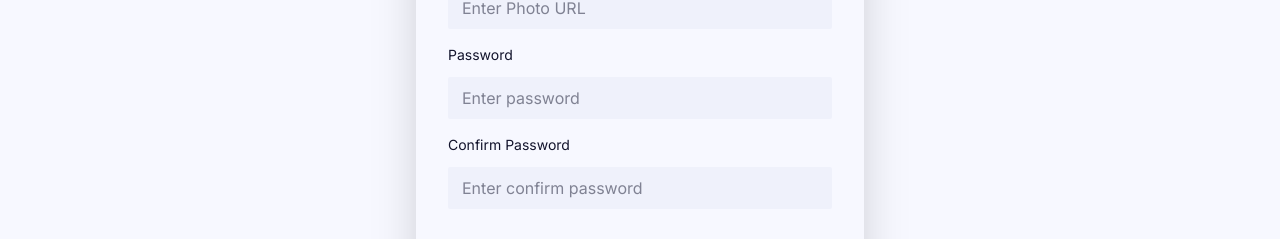
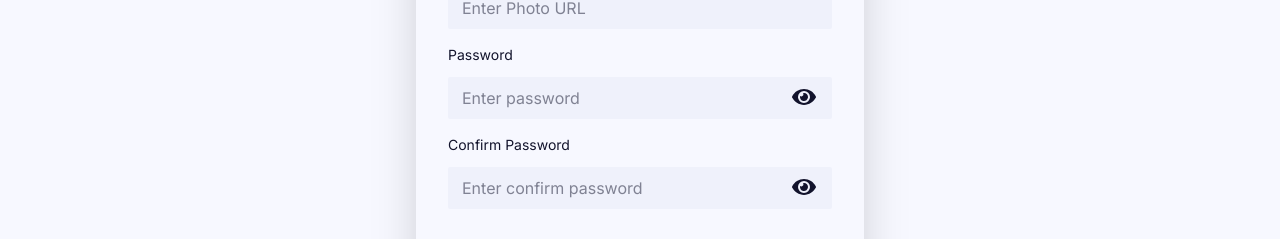
Before and after one commit to nurislam243/hobbex-client-side, a React (Vite) app: page /registration in a window 1280 px wide. Shown: the part 511-750 px from the top of the page. Built offline with nearby package versions, Linux system fonts and the light colour scheme; no server answers.

Commit message:
added eye button at password input button in login form and register form

```diff
--- a/src/components/EmptyMyGroups/EmptyMyGroups.jsx
+++ b/src/components/EmptyMyGroups/EmptyMyGroups.jsx
@@ -3,9 +3,9 @@ import { Link } from 'react-router';
 
 const EmptyMyGroups = () => {
     return (
-        <div className='flex justify-center pt-[150px]'>
+        <div className='flex justify-center pt-[90px] md:pt-[120px]'>
             <div className="text-center">
-                <h2 className="text-2xl lg:text-3xl font-semibold text-gray-700">No Groups Found</h2>
+                <h2 className="text-2xl lg:text-3xl font-semibold white-text-dark-mode text-gray-700">No Groups Found</h2>
                 <p className="text-gray-500 mt-3">You haven’t created or joined any hobby group yet.</p>
                 <div className="mt-7">
                     <Link to={'/createGroup'} className="px-5 py-2 bg-primary text-white rounded hover:bg-primary/90 transition">
--- a/src/pages/Login/Login.jsx
+++ b/src/pages/Login/Login.jsx
@@ -1,16 +1,19 @@
 import { signInWithPopup, GoogleAuthProvider  } from 'firebase/auth';
-import React, { useContext } from 'react';
+import React, { useContext, useState } from 'react';
 import { FcGoogle } from 'react-icons/fc';
 import { Link } from 'react-router';
 import Swal from 'sweetalert2';
 import { auth } from '../../firebase/firebase.config';
 import { AuthContext } from '../../context/AuthContext';
 import { Fade } from 'react-awesome-reveal';
+import { FaEye, FaEyeSlash } from 'react-icons/fa';
 
 const Login = () => {
     const googleProvider = new GoogleAuthProvider();
     const {user, setUser} = useContext(AuthContext);
+    const [passwordEye, setPasswordEye] = useState(true);
     // const navigate = useNavigate();
+
     console.log(user);
 
     const handleLoginGoogle = () =>{
@@ -60,7 +63,14 @@ const Login = () => {
                                     <label htmlFor="password" className="text-sm">Password</label>
                                     <a rel="noopener noreferrer" href="#" className="text-xs hover:underline">Forgot password?</a>
                                 </div>
-                                <input type="password" name="password" id="password" placeholder="Enter Password" className="bg-base-200/70 mt-1 focus:outline focus:outline-base-content/25 px-3.5 py-[9px] rounded-[2px] w-full input-bg-dark-mode" />
+                                <div className="relative">
+                                    <input type={passwordEye ? "password" : "text"} name="password" id="password" placeholder="Enter Password" className="bg-base-200/70 mt-1 focus:outline focus:outline-base-content/25 px-3.5 py-[9px] rounded-[2px] w-full input-bg-dark-mode" />
+                                    <span onClick={()=>setPasswordEye(!passwordEye)} className="absolute text-2xl mt-3 -ml-10">
+                                        {
+                                            passwordEye ? <FaEye /> : <FaEyeSlash/>
+                                        }
+                                    </span>
+                                </div>
                             </div>
                         </div>
                         <button type="button" className="w-full px-8 py-5 font-semibold btn bg-primary/90 hover:bg-primary/40 cursor-pointer rounded-[2px] text-white sm:text-[16px]">Login</button>
--- a/src/pages/MyGroups/MyGroups.jsx
+++ b/src/pages/MyGroups/MyGroups.jsx
@@ -8,6 +8,7 @@ import EmptyMyGroups from '../../components/EmptyMyGroups/EmptyMyGroups';
 import { filterInitialMyGroups } from '../../utils/utils';
 import { AuthContext } from '../../context/AuthContext';
 import { Slide, Zoom } from 'react-awesome-reveal';
+import { format } from 'date-fns';
 
 const MyGroups = () => {
   const { user } = useContext(AuthContext);
@@ -69,7 +70,7 @@ const MyGroups = () => {
             Here you’ll find all the groups you’ve joined, thoughtfully organized in one place to give you easy and quick access whenever you need.
           </p>
 
-          <div className='bg-white black-bg-dark-mode shadow-md min-h-[70vh] lg:p-7'>
+          <div className='bg-white black-bg-dark-mode shadow-md min-h-[60vh] lg:p-7'>
           {
             groups.length === 0 ? <EmptyMyGroups></EmptyMyGroups> :
                       <div className="overflow-x-auto">
@@ -108,7 +109,11 @@ const MyGroups = () => {
                                     </td>
                                     <td>{group.description.slice(0, 50)} ...</td>
                                     <td>{group.maxMembers}</td>
-                                    <td>{group.startDate}</td>
+                                    <td>
+                                      {group.startDate
+                                        ? format(new Date(group.startDate), 'd MMM yyyy')
+                                        : 'No Date'}
+                                    </td>
                                     <td className='flex flex-col items-center gap-2'>
                                       <Link
                                         data-tooltip-id={`tooltip-edit-${index}`}
--- a/src/pages/Register/Register.jsx
+++ b/src/pages/Register/Register.jsx
@@ -1,22 +1,25 @@
-import React, { useContext } from 'react';
+import React, { useContext, useState } from 'react';
 import { Link, useNavigate } from 'react-router';
 import { AuthContext } from '../../context/AuthContext';
 import { toast } from 'react-toastify';
 import { Fade } from 'react-awesome-reveal';
+import { FaEye, FaEyeSlash } from 'react-icons/fa';
 // import { toast } from 'react-toastify';
 
 const Register = () => {
     const {createUser} = useContext(AuthContext);
     const navigate = useNavigate();
+    const [passwordEye, setPasswordEye] = useState(true);
+    const [confirmPasswordEye, setConfirmPasswordEye] = useState(true);
 
     const handleRegistration = (e) =>{
         e.preventDefault();
         const form = e.target;
-        // const formData = new FormData (form);
         const name = form.name.value;
         const email = form.email.value;
         const profileImage = form.photoUrl.value;
         const password = form.password.value;
+        const confirmPassword = form.confirmPassword.value;
 
         if (name === "") {
             toast.error('⚠️ Please enter your name!', { position: "top-center" });
@@ -46,7 +49,13 @@ const Register = () => {
             toast.error('⚠️ Password must be at least 6 characters long.', { position: "top-center" });
             return;
         }
-        // const confirmPassword = form.confirmPassword.value;
+        if (password !== confirmPassword) {
+            toast.error('❌ Password and Confirm Password do not match.', {
+                position: "top-center",
+            });
+            return;
+        }
+
 
         // create user in the firebase
         createUser(email, password, name, profileImage, navigate)
@@ -77,13 +86,27 @@ const Register = () => {
                                 <div className="flex justify-between mb-2">
                                     <label htmlFor="password" className="text-sm">Password</label>
                                 </div>
-                                <input type="password" name="password" id="password" placeholder="Enter password" className="bg-base-200/70 mt-1 focus:outline focus:outline-base-content/25 px-3.5 py-[9px] rounded-[2px] w-full input-bg-dark-mode" />
+                                <div className="relative">
+                                    <input type={passwordEye ? "password" : "text"} name="password" id="password" placeholder="Enter password" className="bg-base-200/70 mt-1 focus:outline focus:outline-base-content/25 px-3.5 py-[9px] rounded-[2px] w-full input-bg-dark-mode" />
+                                    <span onClick={()=>setPasswordEye(!passwordEye)} className="absolute text-2xl mt-3 -ml-10">
+                                        {
+                                            passwordEye ? <FaEye /> : <FaEyeSlash/>
+                                        }
+                                    </span>
+                                </div>
                             </div>
                             <div>
                                 <div className="flex justify-between mb-2">
                                     <label htmlFor="confirmPassword" className="text-sm">Confirm Password</label>
                                 </div>
-                                <input type="password" name="confirmPassword" id="confirmPassword" placeholder="Enter confirm password" className="bg-base-200/70 mt-1 focus:outline focus:outline-base-content/25 px-3.5 py-[9px] rounded-[2px] w-full input-bg-dark-mode" />
+                                <div className="relative">
+                                    <input type={confirmPasswordEye ? "password" : "text"} name="confirmPassword" id="confirmPassword" placeholder="Enter confirm password" className="bg-base-200/70 mt-1 focus:outline focus:outline-base-content/25 px-3.5 py-[9px] rounded-[2px] w-full input-bg-dark-mode" />
+                                    <span onClick={()=>setConfirmPasswordEye(!confirmPasswordEye)} className="absolute text-2xl mt-3 -ml-10">
+                                        {
+                                            confirmPasswordEye ? <FaEye /> : <FaEyeSlash/>
+                                        }
+                                    </span>
+                                </div>
                             </div>
                         </div>
                         <div className="space-y-2">
```
